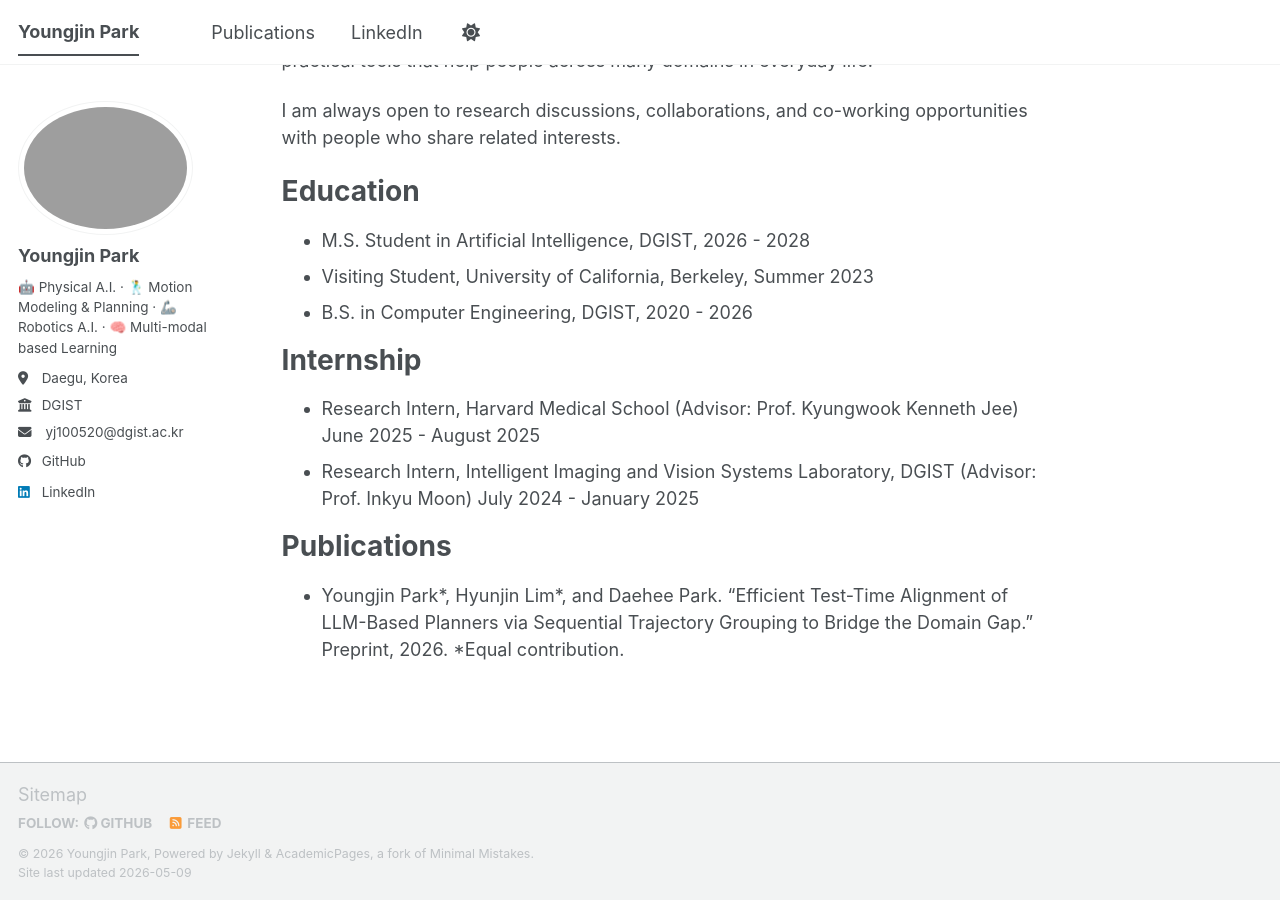
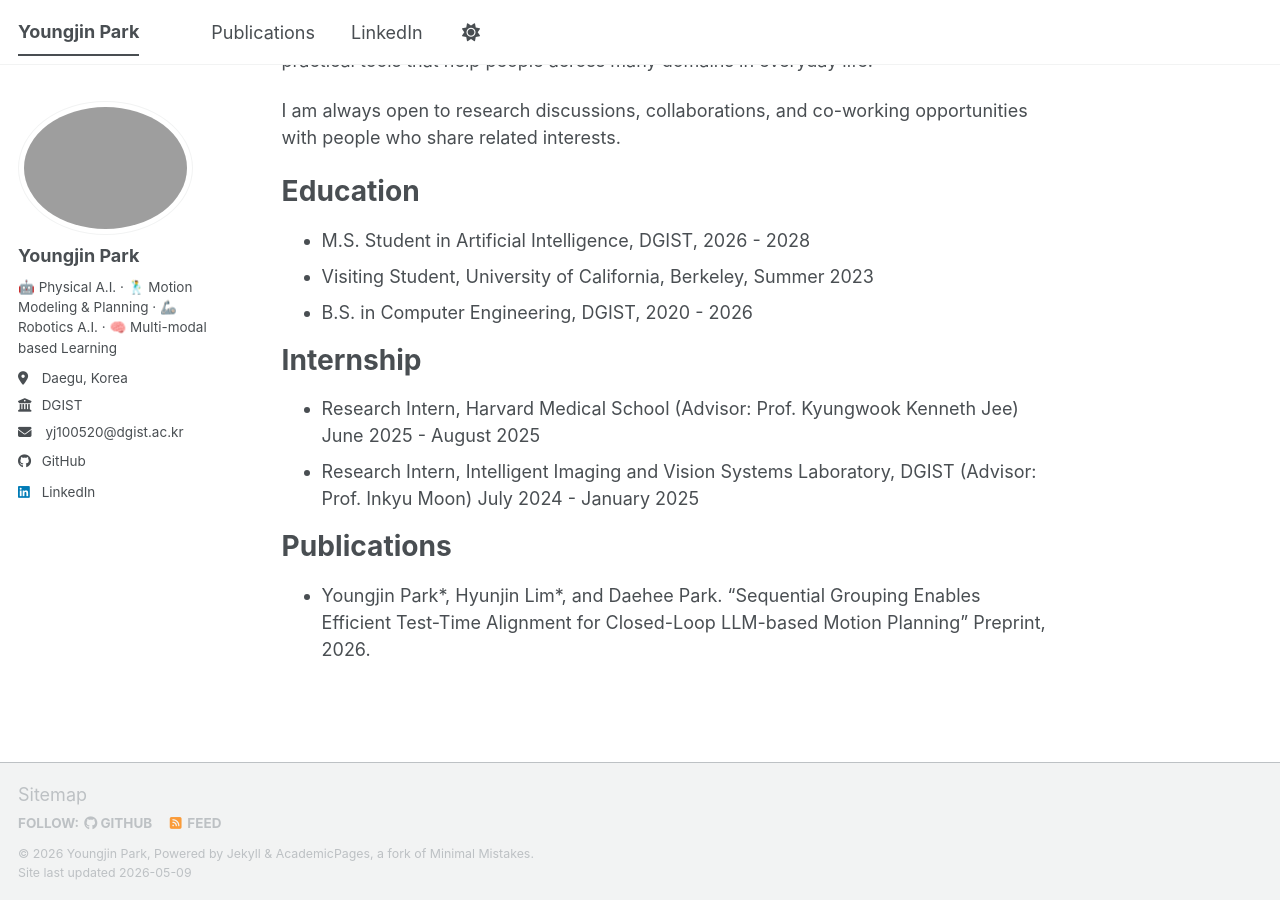
Before and after one commit to i0j1005/i0j1005.github.io, a Jekyll site: the page built from _pages/about.md, in a window 1280 px wide and 900 px high, scrolled down 521 px. Built offline with Jekyll 4.4.1, drawn with Linux system fonts in a browser that asks for light colours; a script bundle is joined from its source files by our own code; library files that are not in the unit come from our copies.

Commit message:
Update publication title

```diff
--- a/_pages/about.md
+++ b/_pages/about.md
@@ -30,4 +30,4 @@ Internship
 
 Publications
 ======
-* Youngjin Park\*, Hyunjin Lim\*, and Daehee Park. "Efficient Test-Time Alignment of LLM-Based Planners via Sequential Trajectory Grouping to Bridge the Domain Gap." Preprint, 2026. \*Equal contribution.
+* Youngjin Park\*, Hyunjin Lim\*, and Daehee Park. "Sequential Grouping Enables Efficient Test-Time Alignment for Closed-Loop LLM-based Motion Planning" Preprint, 2026.
```
